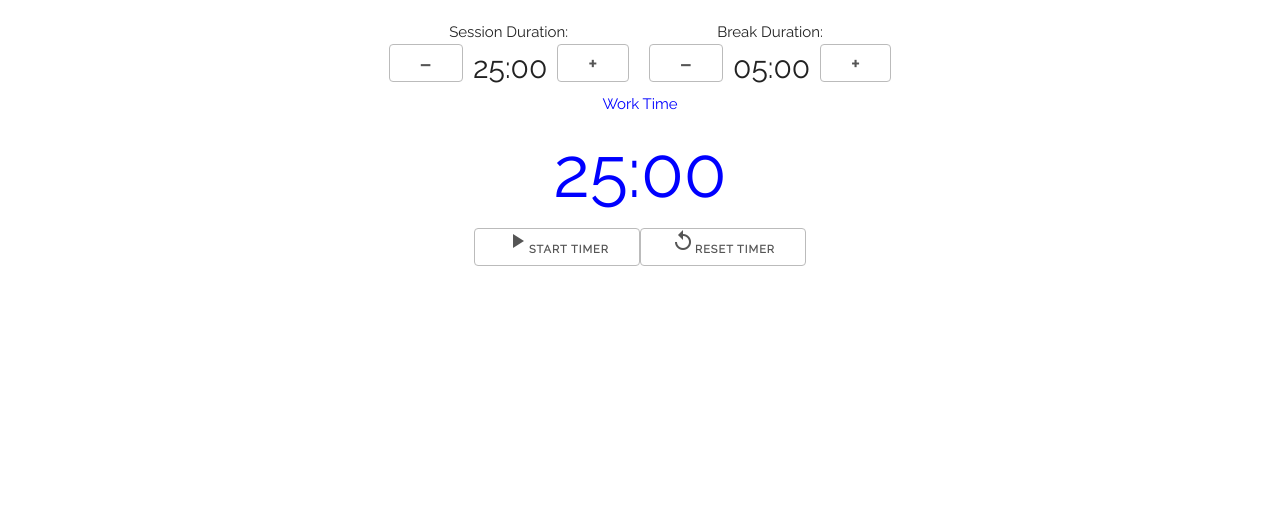
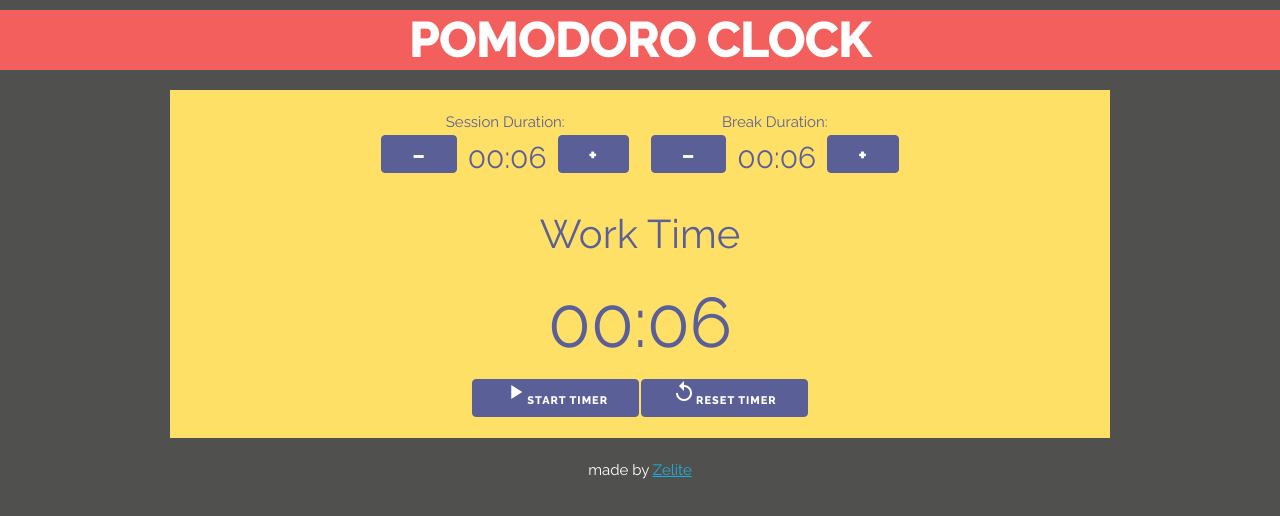
Before and after one commit to zelite/Pomodoro-Clock, a React (Create React App) app: page / in a window 1280 px wide. Shown: the top 516 px of the page. Built offline with nearby package versions, Linux system fonts and the light colour scheme.

Commit message:
Style it!

```diff
--- a/index.html
+++ b/index.html
@@ -6,11 +6,14 @@
     <link rel="shortcut icon" href="./src/favicon.ico">
     <link href="https://fonts.googleapis.com/icon?family=Material+Icons"
           rel="stylesheet">
-    <link href="https://fonts.googleapis.com/css?family=Raleway" rel="stylesheet">
-    <title>React App</title>
+    <link href="https://fonts.googleapis.com/css?family=Raleway:400,800" rel="stylesheet">
+    <title>Pomodoro Clock</title>
   </head>
   <body>
+    <header>
+      <h1>Pomodoro Clock</h1>
+    </header>
     <div id="root"></div>
-
+    <footer>made by <a href="https://zelite.github.io">Zelite</a></footer>
   </body>
 </html>
--- a/src/App.js
+++ b/src/App.js
@@ -82,9 +82,9 @@ class App extends Component {
   }
 
   render() {
-    var classes = "App ";
+    var classes = "App "+this.state.timerType;
     if(this.state.timeIsUp){
-      classes += "animated shake";
+      classes += " animated shake";
     }
     return (
       <div className={classes}>
--- a/src/controlPomodoro.js
+++ b/src/controlPomodoro.js
@@ -1,9 +1,9 @@
 var model = {
   init: function() {
-    this.workTimer = 25 * 60 * 1000; //25mins
+    this.workTimer = 0.1 * 60 * 1000; //25mins
     this.timerActive = false;
     this.timeLeft = this.workTimer;
-    this.breakTimer = 5 * 60 * 1000; //5mins
+    this.breakTimer = 0.1 * 60 * 1000; //5mins
     this.pomodoroCount = 0;
     this.timerType = "work";
     this.timeIsUp = false;
--- a/src/index.css
+++ b/src/index.css
@@ -1,3 +1,16 @@
+body{
+  background-color: #50514F;
+  color: white;
+}
+h1{
+  font-weight: 800;
+  margin-top: 1rem;
+  text-align: center;
+  background-color: #F25F5C;
+  color: white;
+  text-transform: uppercase;
+}
+
 .App{
   text-align: center;
   max-width: 90rem;
@@ -6,16 +19,36 @@
   padding: 2rem;
 }
 
-.work{
-  color: blue;
+.App.work{
+  color: #5B5F97;
+  background-color: #FFE066;
+  transition: background-color 2s;
 }
 
-.break{
-  color: green;
+.App.break{
+  color: #FAF3DD;
+  background-color: #70C1B3;
+  transition: background-color 2s;
 }
+
 
 .duration-selector{
   display: block;
+}
+
+
+.App.work button{
+  background-color: #5B5F97;
+  color: white;
+  border-color: #5B5F97;
+  margin: 0.1rem;
+}
+
+.App.break button{
+  background-color: #FAF3DD;
+  color: #70C1B3;
+  border-color: #FAF3DD;
+  margin: 0.1rem;
 }
 
 .timeSelector button{
@@ -30,8 +63,12 @@
 }
 
 .main-timer{
+  margin-top: 2rem;
   display: inline-block;
+}
 
+.what-time{
+  font-size: 4rem;
 }
 
 .timeLeft{
@@ -61,3 +98,8 @@
   display: inline-block;
 }
 }
+
+footer{
+  text-align: center;
+  margin-top: 2rem;
+}
```
